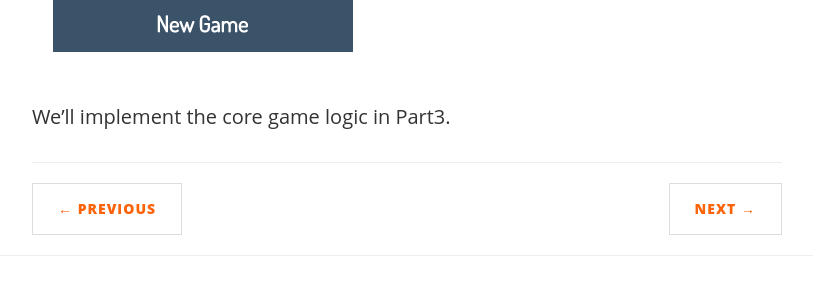
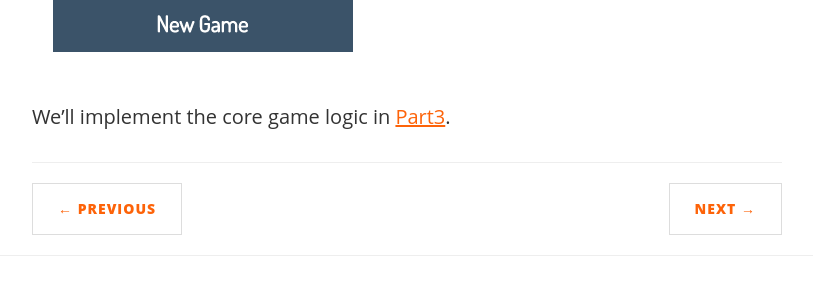
Before and after one commit to bhuvanarajamani/thecodebee, a Jekyll site: the page built from _posts/2017-04-27-how-to-create-a-simple-tic-tac-toe-game-using-angular-with-the-help-of-angular-cli-part2.md, in a window 1280 px wide and 900 px high, scrolled down 4918 px. Shown: the part 403-703 px from the top of the window, without its empty margins (233-1046 px from the left). Built offline with Jekyll 4.4.1, drawn with Linux system fonts in a browser that asks for light colours; some web fonts are replaced; comment, search, counter and statistics services are not loaded; part of the change alters nothing that is shown.

```diff
--- a/_posts/2017-04-27-how-to-create-a-simple-tic-tac-toe-game-using-angular-with-the-help-of-angular-cli-part2.md
+++ b/_posts/2017-04-27-how-to-create-a-simple-tic-tac-toe-game-using-angular-with-the-help-of-angular-cli-part2.md
@@ -182,4 +182,4 @@ At this stage, our app looks like below.
 
 <img src="{{ site.baseurl }}/img/posts/tic-tac-toe-ui.png" alt="Tic-Tac-Toe UI" class="img-responsive">
 
-We'll implement the core game logic in Part3.
+We'll implement the core game logic in [Part3](/how-to-create-a-simple-tic-tac-toe-game-using-angular-with-the-help-of-angular-cli-part3).
```
